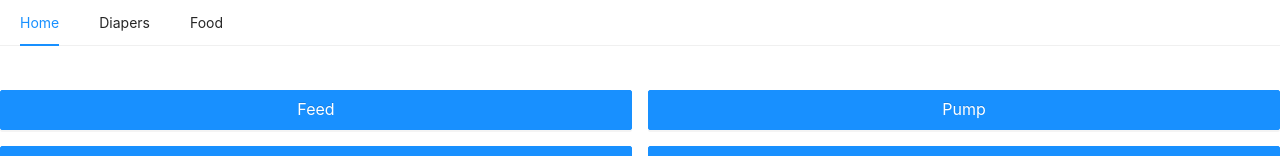
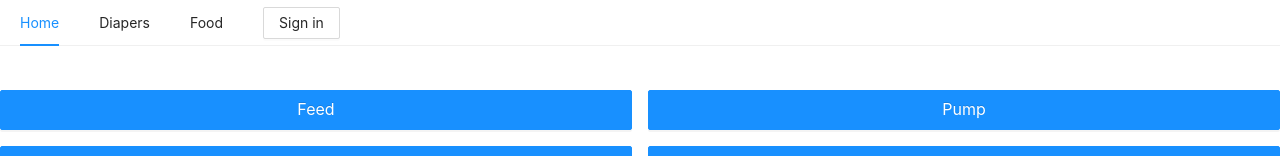
Before and after one commit to reaves-tyler/baby-tracker, a Next.js app: page / in a window 1280 px wide. Shown: the top 156 px of the page. Built offline with nearby package versions, Linux system fonts and the light colour scheme; no server answers; the database is empty.

Commit message:
Add google auth provider

```diff
--- a/package.json
+++ b/package.json
@@ -25,6 +25,7 @@
         "lodash": "^4.17.21",
         "mongoose": "^5.12.5",
         "next": "^12.1.0",
+        "next-auth": "^4.2.1",
         "react": "^17.0.2",
         "react-dom": "^17.0.2",
         "react-redux": "^7.2.3",
--- a/src/components/SiteMenu.tsx
+++ b/src/components/SiteMenu.tsx
@@ -1,10 +1,11 @@
 import Link from 'next/link';
-import { Menu } from 'antd';
+import { Button, Menu } from 'antd';
 import { useRouter } from 'next/router';
+import { useSession, signIn, signOut } from 'next-auth/react';
 
 export const SiteMenu = () => {
     const router = useRouter();
-    console.log(router.route);
+    const { data: session } = useSession();
 
     return (
         <>
@@ -18,6 +19,13 @@ export const SiteMenu = () => {
                 <Menu.Item key='/food'>
                     <Link href='/food'>Food</Link>
                 </Menu.Item>
+                <Menu.Item>
+                    {session ? (
+                        <Button onClick={() => signOut()}>Sign out</Button>
+                    ) : (
+                        <Button onClick={() => signIn()}>Sign in</Button>
+                    )}
+                </Menu.Item>
             </Menu>
             <br />
         </>
--- a/src/pages/_app.tsx
+++ b/src/pages/_app.tsx
@@ -1,7 +1,12 @@
 import 'antd/dist/antd.css';
 // import '../styles/vars.css';
 // import '../styles/global.css';
+import { SessionProvider } from 'next-auth/react';
 
-export default function MyApp({ Component, pageProps }) {
-    return <Component {...pageProps} />;
+export default function MyApp({ Component, pageProps: { session, ...pageProps } }) {
+    return (
+        <SessionProvider session={session}>
+            <Component {...pageProps} />
+        </SessionProvider>
+    );
 }
--- a/src/types/types.ts
+++ b/src/types/types.ts
@@ -6,3 +6,11 @@ export const enum ItemTypes {
     Pee = 'Pee',
     Poo = 'Poo',
 }
+
+import type { NextFetchEvent } from 'next/server';
+import type { NextRequest } from 'next/server';
+
+export type Middleware = (
+    request: NextRequest,
+    event: NextFetchEvent
+) => Promise<Response | undefined> | Response | undefined;
```
Also changed, not shown: src/pages/_middleware.ts (added, +8 -0 lines), src/pages/api/auth/[...nextauth].ts (added, +30 -0 lines), 1 other file (tests, documents, lock files or other folders).
